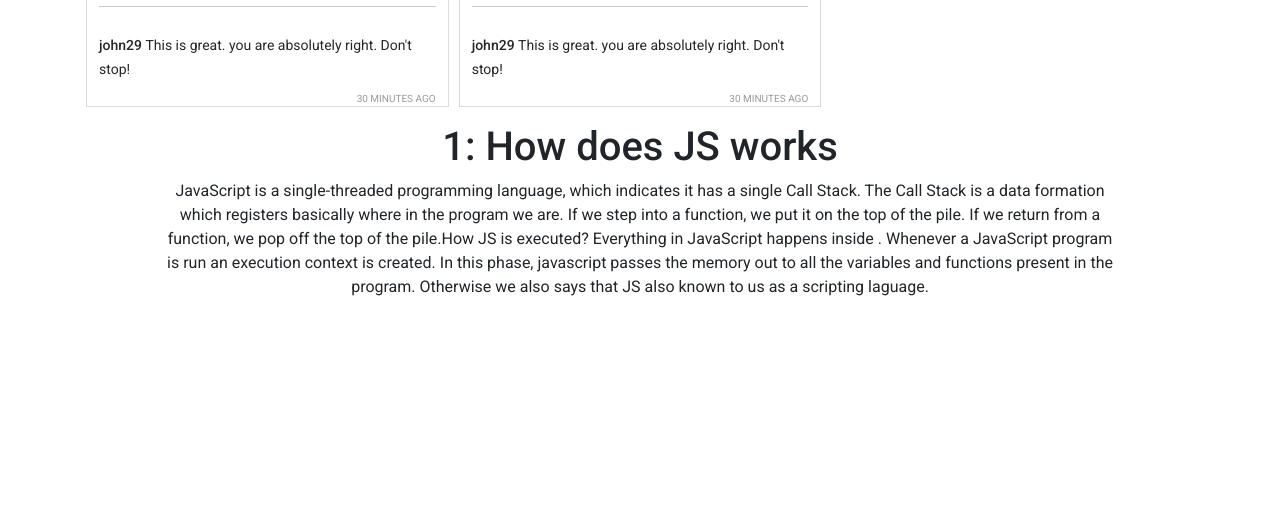
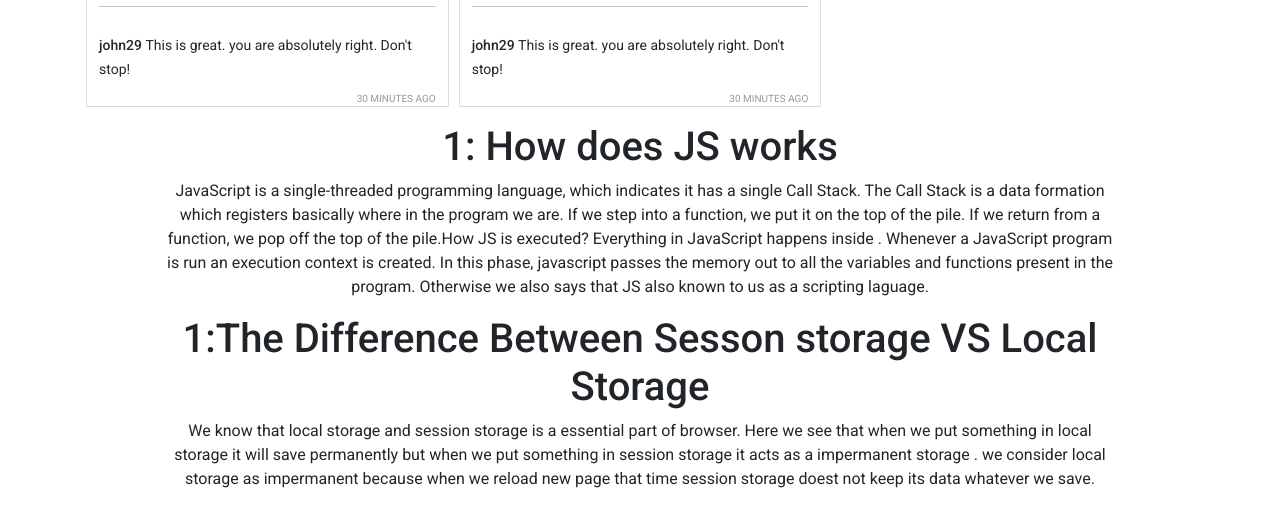
Before and after one commit to atiqurrahman96/insta-shohor-assignment, a plain HTML site: page index.html in a window 1280 px wide. Shown: the part 1425-1932 px from the top of the page. Before the commit the page ends 1740 px from the top, so only its background shows below. Drawn offline with nearby package versions, Linux system fonts and the light colour scheme.

Commit message:
another part is added

```diff
--- a/index.html
+++ b/index.html
@@ -80,9 +80,15 @@
         <!-- answer to the question is added  -->
         <section class="mx-auto w-75  text-center">
             <h1>1: How does JS works</h1>
-            <p class="mx-auto w-100 text-center">
+            <p>
                 JavaScript is a single-threaded programming language, which indicates  it has a single Call Stack. The Call Stack is a data formation  which registers basically where in the program we are. If we step into a function, we put it on the top of the pile. If we return from a function, we pop off the top of the pile.How JS is executed?
                 Everything in JavaScript happens inside . Whenever a JavaScript program is run an execution context is created. In this phase, javascript passes the memory out  to all the variables and functions present in the program. Otherwise we also says that JS also known to us as a scripting laguage.</p>
+        </section>
+        <section class="mx-auto w-75  text-center">
+            <h1>1:The Difference Between Sesson storage VS Local Storage</h1>
+            <p>
+                We know that local storage and session storage is a essential part of browser. Here we see that when we put something in local storage it will save permanently but when we put something in session storage it acts as a impermanent storage . we consider  local storage as impermanent because when we reload new page that time session storage doest not keep its data whatever we save.
+               </p>
         </section>
         <footer></footer>
 
```
